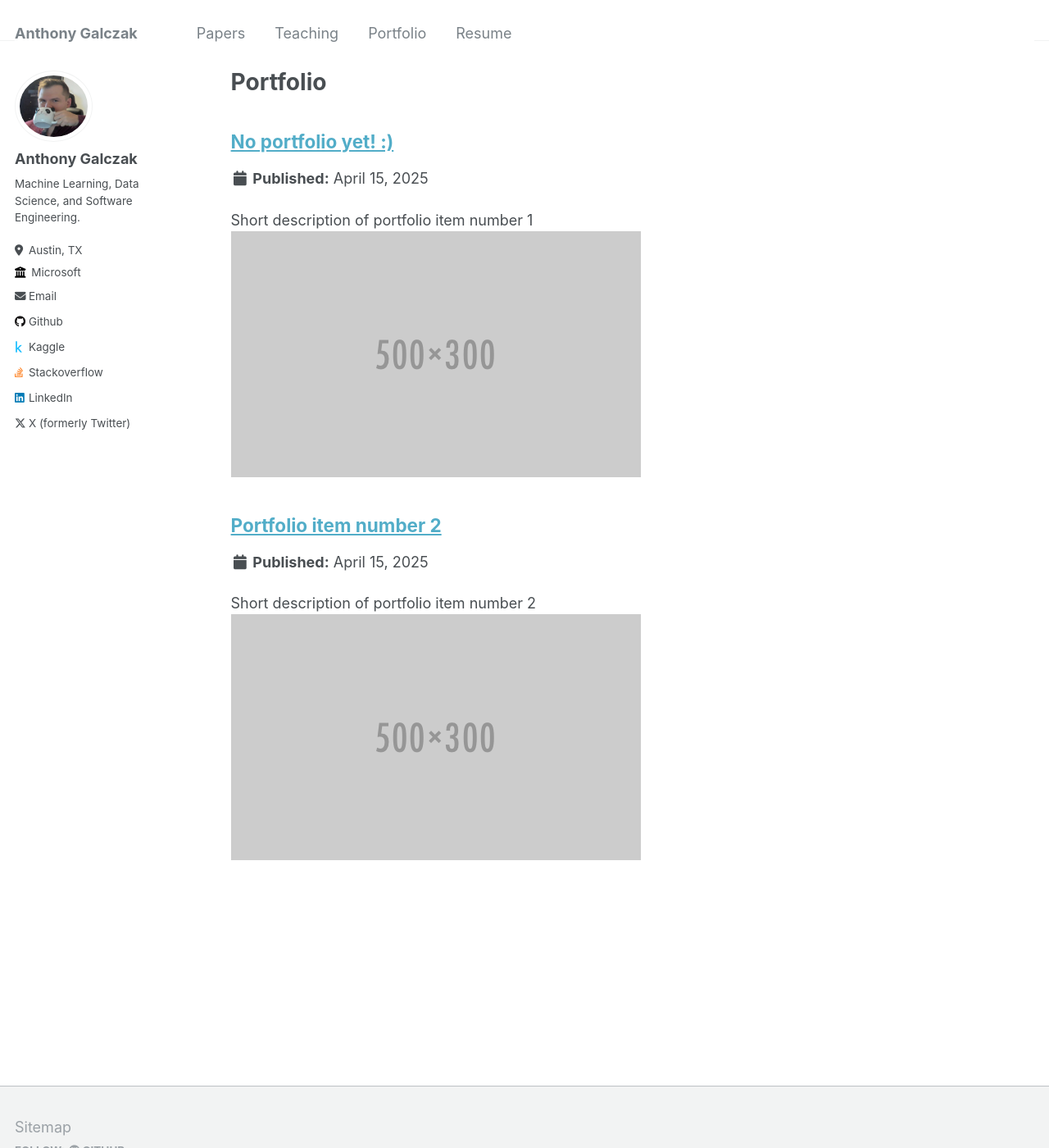
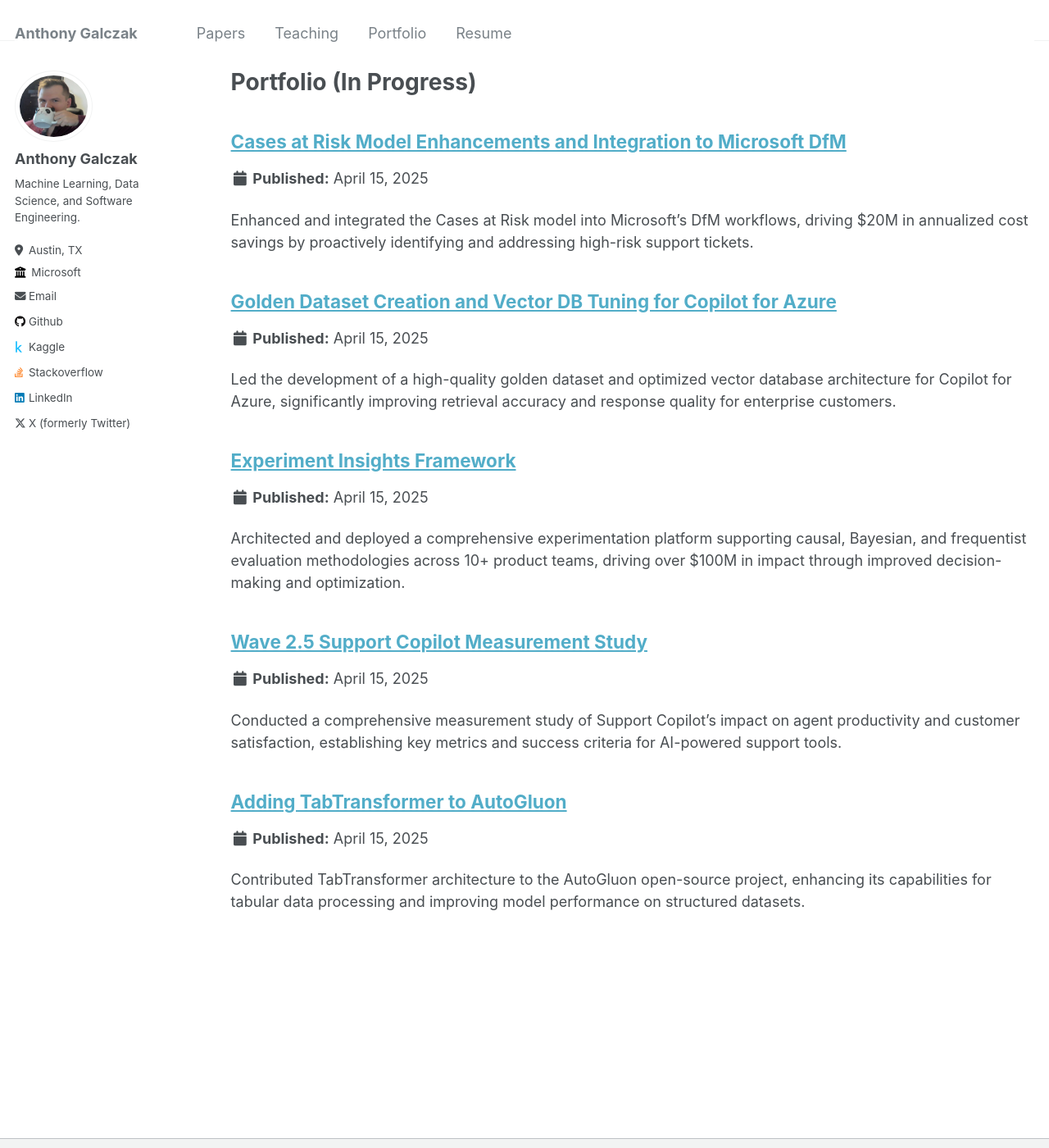
Before and after one commit to Chudbrochil/chudbrochil_academicpages.github.io, a Jekyll site: the page built from _pages/portfolio.html, in a window 1280 px wide and 1400 px high. Shown: the whole window at 82% size. Built offline with Jekyll 4.4.1, drawn with Linux system fonts in a browser that asks for light colours.

Commit message:
Starting portfolio.

```diff
--- a/_pages/portfolio.html
+++ b/_pages/portfolio.html
@@ -1,6 +1,6 @@
 ---
 layout: archive
-title: "Portfolio"
+title: "Portfolio (In Progress)"
 permalink: /portfolio/
 author_profile: true
 ---
--- /dev/null
+++ b/_portfolio/cases-at-risk.md
@@ -0,0 +1,6 @@
+---
+title: "Cases at Risk Model Enhancements and Integration to Microsoft DfM"
+collection: portfolio
+---
+
+Enhanced and integrated the Cases at Risk model into Microsoft's DfM workflows, driving $20M in annualized cost savings by proactively identifying and addressing high-risk support tickets.
--- /dev/null
+++ b/_portfolio/copilot-azure-vector-db.md
@@ -0,0 +1,6 @@
+---
+title: "Golden Dataset Creation and Vector DB Tuning for Copilot for Azure"
+collection: portfolio
+---
+
+Led the development of a high-quality golden dataset and optimized vector database architecture for Copilot for Azure, significantly improving retrieval accuracy and response quality for enterprise customers.
--- /dev/null
+++ b/_portfolio/experiment-insights-framework.md
@@ -0,0 +1,6 @@
+---
+title: "Experiment Insights Framework"
+collection: portfolio
+---
+
+Architected and deployed a comprehensive experimentation platform supporting causal, Bayesian, and frequentist evaluation methodologies across 10+ product teams, driving over $100M in impact through improved decision-making and optimization.
--- a/_portfolio/portfolio-1.md
+++ /dev/null
@@ -1,7 +0,0 @@
----
-title: "No portfolio yet! :)"
-excerpt: "Short description of portfolio item number 1<br/><img src='/images/500x300.png'>"
-collection: portfolio
----
-
-This is an item in your portfolio. It can be have images or nice text. If you name the file .md, it will be parsed as markdown. If you name the file .html, it will be parsed as HTML.
--- a/_portfolio/portfolio-2.html
+++ /dev/null
@@ -1,7 +0,0 @@
----
-title: "Portfolio item number 2"
-excerpt: "Short description of portfolio item number 2 <br/><img src='/images/500x300.png'>"
-collection: portfolio
----
-
-This is an item in your portfolio. It can be have images or nice text. If you name the file .md, it will be parsed as markdown. If you name the file .html, it will be parsed as HTML.
--- /dev/null
+++ b/_portfolio/support-copilot-study.md
@@ -0,0 +1,6 @@
+---
+title: "Wave 2.5 Support Copilot Measurement Study"
+collection: portfolio
+---
+
+Conducted a comprehensive measurement study of Support Copilot's impact on agent productivity and customer satisfaction, establishing key metrics and success criteria for AI-powered support tools.
--- /dev/null
+++ b/_portfolio/tabtransformer-autogluon.md
@@ -0,0 +1,6 @@
+---
+title: "Adding TabTransformer to AutoGluon"
+collection: portfolio
+---
+
+Contributed TabTransformer architecture to the AutoGluon open-source project, enhancing its capabilities for tabular data processing and improving model performance on structured datasets.
```
